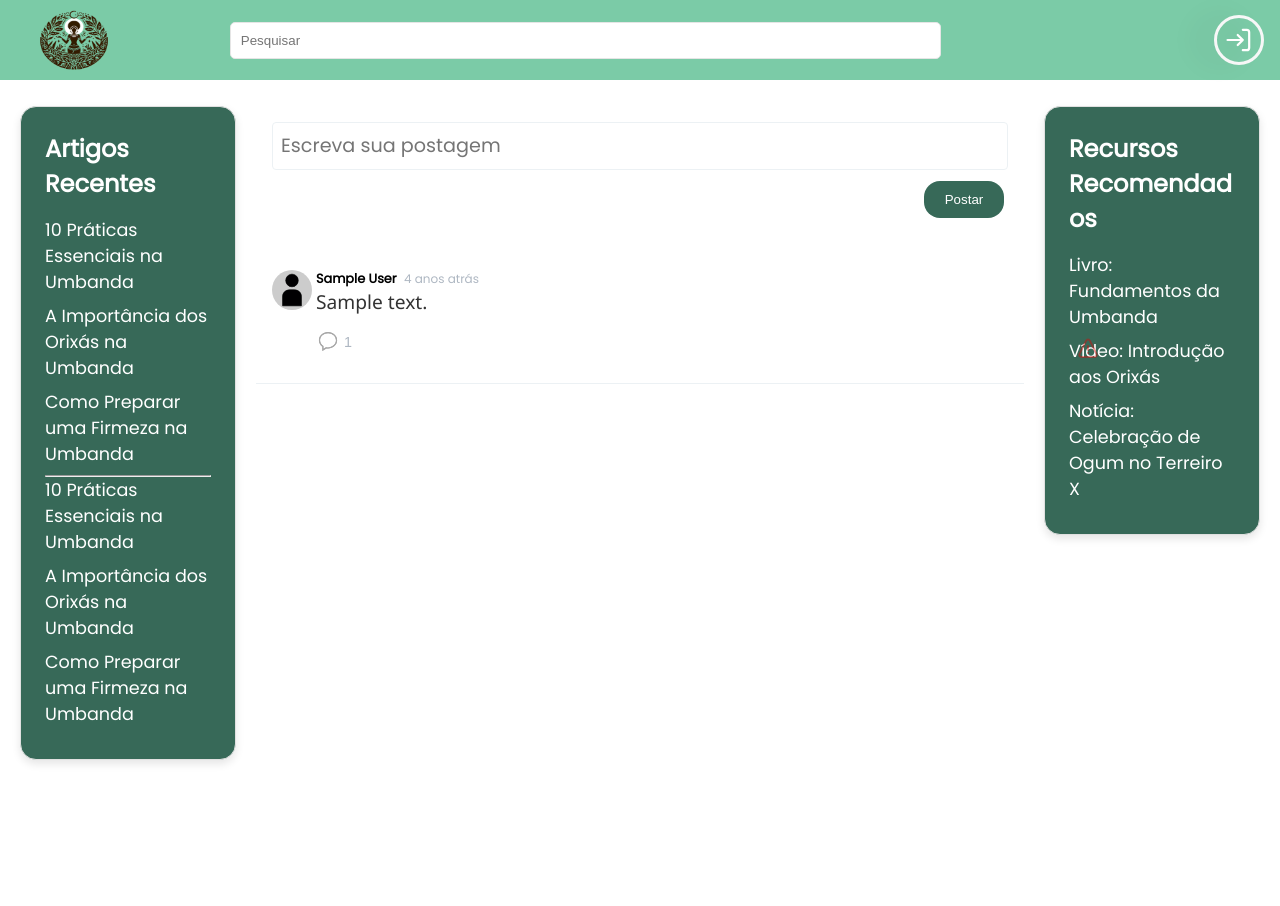
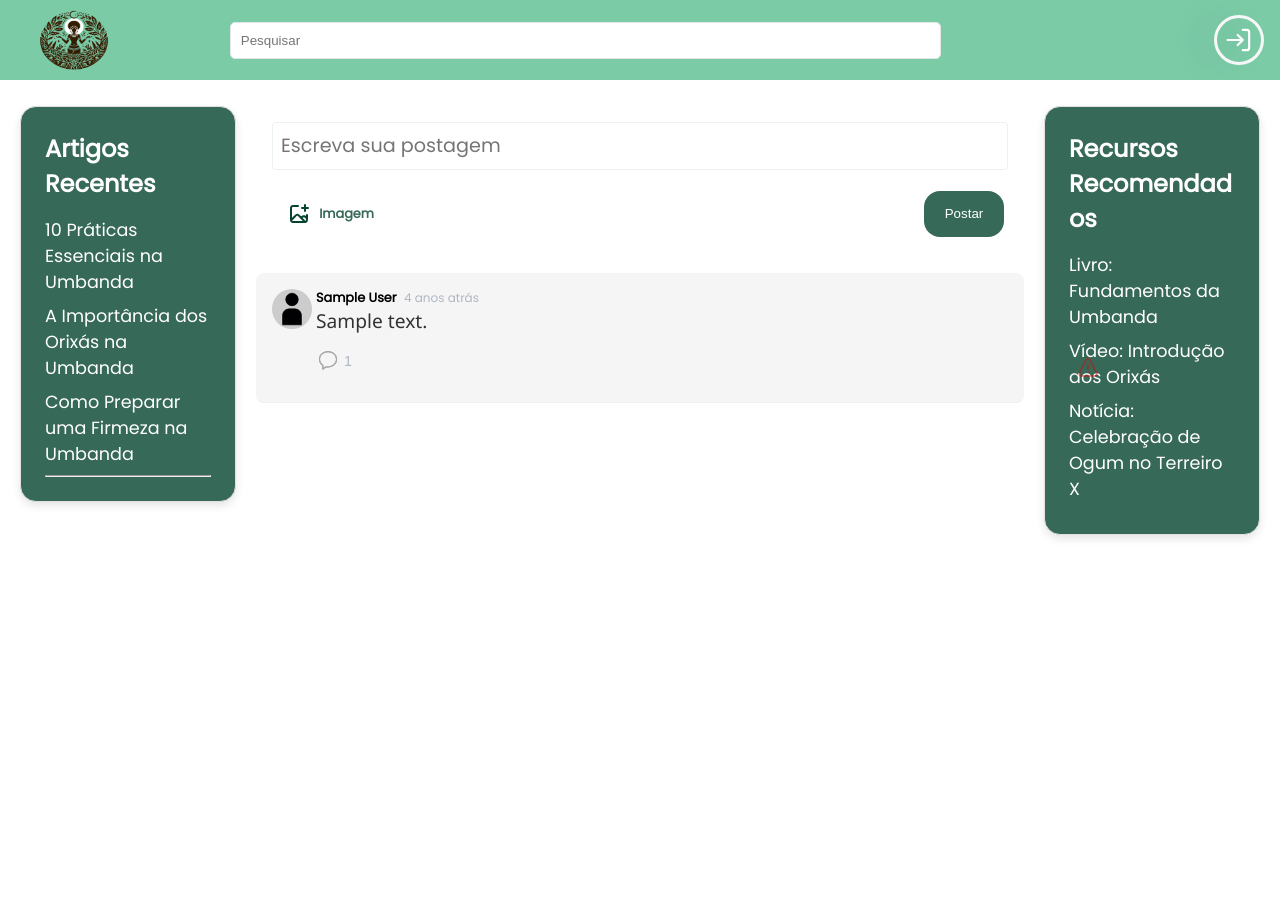
Before and after one commit to Buenno0/website, a PHP site: page /src/blog.php in a window 1280 px wide. Run offline with PHP 8.4, Linux system fonts and the light colour scheme; tables that the repository leaves empty hold one stand-in row (values such as "Sample post").

Commit message:
chore: Add table for post images and handle image uploads in send_post.php

```diff
--- /dev/null
+++ b/src/blog.js
@@ -0,0 +1,98 @@
+$(document).ready(function(){
+
+
+    function loadPosts(){
+        $.ajax({
+            url: 'load_post.php',
+            method: 'GET',
+            success: function(data){
+                $('#postagens').html(data); // Atualiza o conteúdo das postagens
+            }
+        });
+    }
+
+    loadPosts();
+
+    $('#upload_button').click(function(){
+        $('#post_images').click();
+    });
+
+    $('#newpost__form').submit(function(event){
+        event.preventDefault();
+
+        var formData = new FormData(this);
+
+        if ($('#post_images')[0].files.length > 3) {
+            customAlert('Você só pode enviar no máximo 3 imagens.');
+            return;
+        }
+
+        $.ajax({
+            url: 'send_post.php',
+            method: 'POST',
+            data: formData,
+            contentType: false,
+            processData: false,
+            success: function(){
+                loadPosts(); // Carrega novamente as postagens
+                $('#text_post').val(''); // Limpa o campo de texto da postagem
+                $('#post_images').val(''); // Limpa o campo de upload de imagens
+                $('#image_preview').html(''); // Limpa a pré-visualização
+            }
+        });
+    });
+
+    $('#post_images').change(function() {
+        var files = this.files;
+        $('#image_preview').html(''); // Limpa as pré-visualizações anteriores
+
+        if (files.length > 3) {
+            customAlert('Você só pode enviar no máximo 3 imagens.');
+            $('#post_images').val('');
+            return;
+        }
+
+        for (var i = 0; i < files.length; i++) {
+            var file = files[i];
+            var reader = new FileReader();
+            reader.onload = function(e) {
+                var img = $('<img>').attr('src', e.target.result);
+                var div = $('<div>').addClass('image-preview__item').append(img);
+                var removeButton = $('<button>').text('X').click(function() {
+                    $(this).parent().remove();
+                });
+                div.append(removeButton);
+                $('#image_preview').append(div);
+            }
+            reader.readAsDataURL(file);
+        }
+    });
+    function customAlert(message) {
+    // Crie um elemento de notificação
+    var notification = document.createElement('div');
+    notification.classList.add('custom-alert');
+    notification.textContent = message;
+
+    // Estilize a notificação
+    notification.style.position = 'fixed';
+    notification.style.top = '20px';
+    notification.style.left = '50%';
+    notification.style.transform = 'translateX(-50%)';
+    notification.style.backgroundColor = 'rgba(0, 0, 0, 0.8)';
+    notification.style.color = 'white';
+    notification.style.padding = '10px 20px';
+    notification.style.borderRadius = '5px';
+    notification.style.zIndex = '9999';
+
+    // Adicione a notificação ao corpo do documento
+    document.body.appendChild(notification);
+
+    // Remova a notificação após alguns segundos
+    setTimeout(function() {
+        document.body.removeChild(notification);
+    }, 3000); // 3000 milissegundos = 3 segundos
+}
+
+// Use customAlert() em vez de alert() em seu código
+
+});
--- a/src/blog.php
+++ b/src/blog.php
@@ -20,6 +20,7 @@
     --gray-borders: #ECF1F4;
     --gray-dark: #AEB7C2;
     --error: red;
+    --post-color: #f5f5f5;
 }
 
 .post__author {
@@ -104,6 +105,7 @@
     padding: 1rem;
     width: 100%;
     margin-bottom: 1rem;
+
 }
 
 .avatar {
@@ -191,14 +193,21 @@
     min-height: 6rem;
     gap: 0.25rem;
     border-bottom: solid 1px var(--gray-borders);
+    background-color: var(--post-color);
+    border-radius: 0.5rem;
+    margin-bottom: 0.7rem;
+
+
 }
 
 .newpost__toolbar {
-    justify-content: end;
+    justify-content: space-between; /* Altera o alinhamento dos botões */
     display: flex;
     gap: 0.5rem;
     padding: 0.25rem;
+    width: 100%; /* Certifica-se que o contêiner ocupe a largura total */
 }
+
 
 .newpost__toolbar button {
     border: none;
@@ -365,7 +374,74 @@ select:focus {
     padding: 0.5rem;
     margin-top: 2%;
 }
+.image-preview {
+            display: flex;
+            flex-wrap: wrap;
+            gap: 10px;
+            margin-top: 10px;
+        }
+        .image-preview__item {
+            position: relative;
+            flex: 1 1 calc(33.333% - 10px); /* Three images per row */
+            max-width: calc(33.333% - 10px);
+        }
+        .image-preview__item img {
+            width: 100%;
+            height: auto;
+            display: block;
+            border-radius: 8px;
+        }
+        .image-preview__item button {
+            position: absolute;
+            top: 5px;
+            right: 5px;
+            background: red;
+            color: white;
+            border: none;
+            border-radius: 50%;
+            cursor: pointer;
+            width: 25px;
+            height: 25px;
+            display: flex;
+            align-items: center;
+            justify-content: center;
+        }
+        .button--upload {
+    background-color: transparent; /* Remove o fundo */
+    border: none; /* Remove a borda */
+    cursor: pointer;
+    padding: 0; /* Remove o padding */
+    display: flex;
+    align-items: center;
+    justify-content: center;
+}
 
+.upload-icon {
+    width: 1.5rem; /* Ajuste o tamanho do ícone conforme necessário */
+    height: 1.5rem;
+}
+.upload-text {
+    font-family: 'Poppins', sans-serif; /* Adicione a fonte desejada */
+    font-size: 0.8rem; /* Ajuste o tamanho da fonte conforme necessário */
+    color: var(--text-green); /* Cor semelhante ao restante do site */
+    margin-left: 0.5rem; /* Ajuste o espaçamento conforme necessário */
+    font-weight: bold;
+}
+
+
+
+        @media (max-width: 768px) {
+            .image-preview__item {
+                flex: 1 1 calc(50% - 10px); /* Two images per row on medium screens */
+                max-width: calc(50% - 10px);
+            }
+        }
+        @media (max-width: 480px) {
+            .image-preview__item {
+                flex: 1 1 100%; /* One image per row on small screens */
+                max-width: 100%;
+            }
+        }
 
 
 /* Responsividade */
@@ -450,20 +526,27 @@ select:focus {
         <li><a href="#">A Importância dos Orixás na Umbanda</a></li>
         <li><a href="#">Como Preparar uma Firmeza na Umbanda</a></li>
     <hr>
-        <li><a href="#">10 Práticas Essenciais na Umbanda</a></li>
-        <li><a href="#">A Importância dos Orixás na Umbanda</a></li>
-        <li><a href="#">Como Preparar uma Firmeza na Umbanda</a></li>
     </ul>
 </aside>
     <div class="discussion">
     <div class="discussion__header">
-            <form id="newpost__form">
+    <form id="newpost__form" enctype="multipart/form-data">
         <textarea id="text_post" tabindex="1" name="texto" cols="150" rows="4" minlength="5" required placeholder="Escreva sua postagem"></textarea>
+        <input type="file" id="post_images" name="images[]" accept="image/*" multiple tabindex="3" style="display: none;">
+
+        <div id="image_preview" class="image-preview"></div>
         <div class="newpost__toolbar">
+        <button type="button" id="upload_button" class="button--upload">
+    <img src="../assets/upload_img.svg" alt="Upload Icon" class="upload-icon">
+    <span class="upload-text">Imagem</span>
+</button>
+
             <button id="confirm-button" class="button--primary" tabindex="2" type="submit">Postar</button>
         </div>
     </form>
 </div>
+
+
         <div class="discussion__posts" id="postagens">
             <!-- posts -->
         </div>
@@ -478,41 +561,5 @@ select:focus {
     </ul>
 </aside>
 </html>
-    <script>
-        $(document).ready(function(){
-            // Função para carregar as postagens
-            function loadPosts(){
-                $.ajax({
-                    url: 'load_post.php',
-                    method: 'GET',
-                    success: function(data){
-                        $('#postagens').html(data); // Atualiza o conteúdo das postagens
-                    }
-                });
-            }
 
-
-            loadPosts();
-
-
-            $('#newpost__form').submit(function(event){
-                event.preventDefault();
-
-
-                var dados = $(this).serialize();
-
-
-                $.ajax({
-                    url: 'send_post.php',
-                    method: 'POST',
-                    data: dados,
-                    success: function(){
-                        // Após o sucesso, carrega novamente as postagens para exibir a nova postagem
-                        loadPosts();
-                        // Limpa o campo de texto da postagem
-                        $('#text_post').val('');
-                    }
-                });
-            });
-        });
-    </script>
+<script src="blog.js"></script>
--- a/src/load_post.php
+++ b/src/load_post.php
@@ -96,6 +96,7 @@ Agradecemos sua colaboração.
 </div>
 
 <script src="https://code.jquery.com/jquery-3.6.0.min.js"></script>
+
 <script>
     $(document).ready(function() {
         // Mostrar caixa de comentário ao clicar no botão de comentar
@@ -140,7 +141,7 @@ Agradecemos sua colaboração.
             });
         });
 
-        // Modal logic
+        // Modal de denúncia
         var modal = $('#reportModal');
         var span = $('.close');
 
```
Also changed, not shown: db_site.sql (+7 -0 lines), src/send_post.php (+43 -8 lines), assets/upload_img.svg (added), src/style.css (added). Lines whose indentation alone changed are shown as unchanged.
